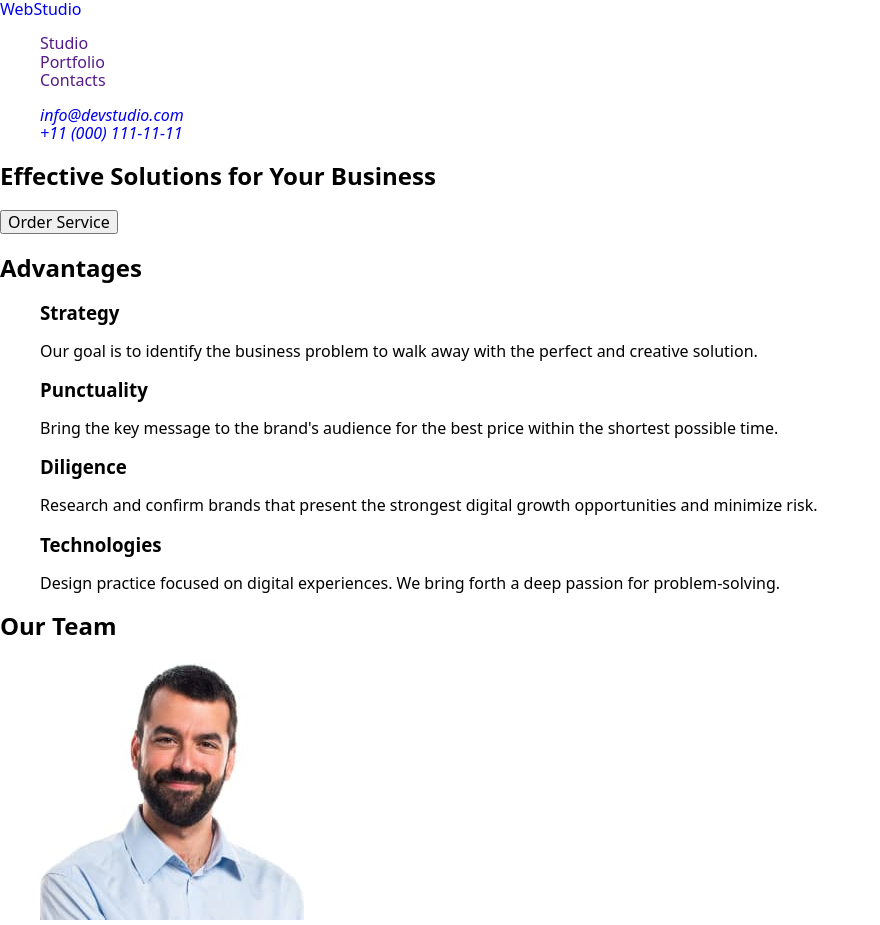
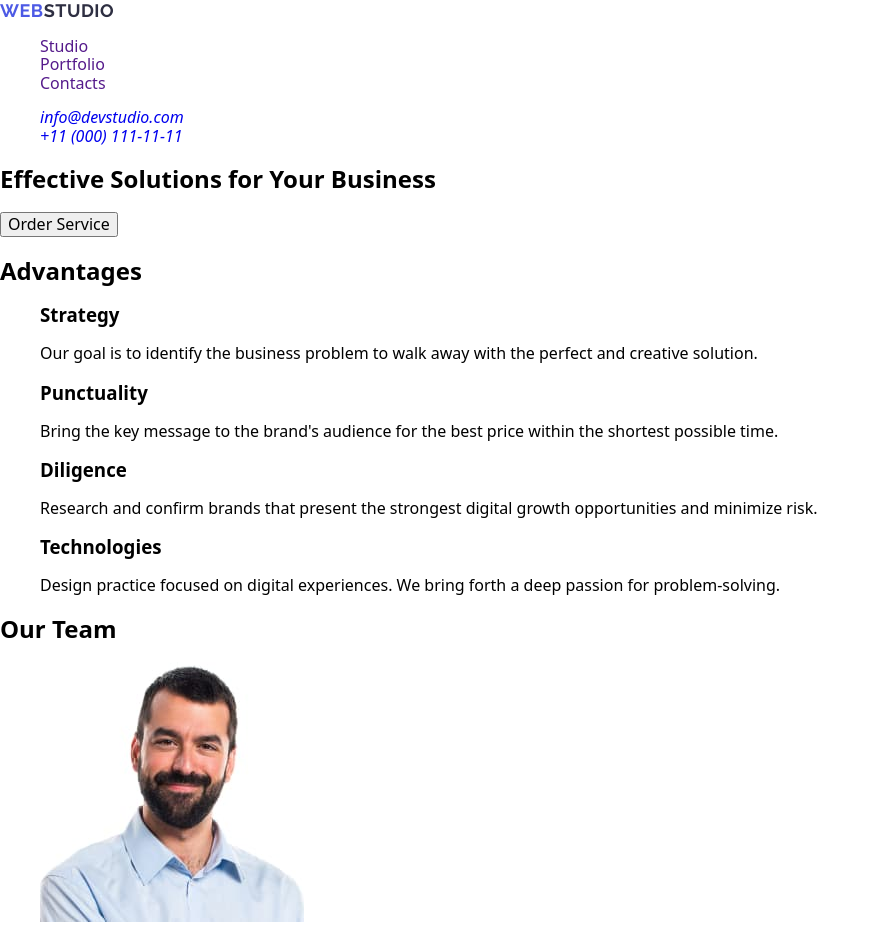
Before and after one commit to Anna-Anatoliivna/goit-markup-hw-02, a plain HTML site: page index.html in a window 1280 px wide. Shown: the top 925 px of the page, without its empty margins (0-880 px from the left). Drawn offline with nearby package versions, Linux system fonts and the light colour scheme.

Commit message:
added styles for logo

```diff
--- a/css/styles.css
+++ b/css/styles.css
@@ -10,3 +10,15 @@ button {
 img {
     display: block;
 }
+.logo {
+    font-family: "Raleway", sans-serif;
+        font-weight: 700;
+        font-size: 18px;
+        line-height: 1.17;
+        letter-spacing: 0.03em;
+        text-transform: uppercase;
+        color: #2e2f42;
+}
+.text-violet {
+    color: #4d5ae5;
+}
--- a/index.html
+++ b/index.html
@@ -19,13 +19,13 @@
 </head>
 
 <body>
-    <header>
-        <nav>
-            <a href="./index.html">WebStudio</a>
-            <ul>
-                <li><a href="">Studio</a></li>
-                <li><a href="">Portfolio</a></li>
-                <li><a href="">Contacts</a></li>
+    <header class="page-header">
+        <nav class="navigation-page">
+            <a class="logo" href="./index.html"><span class="text-violet">Web</span>Studio</a>
+            <ul class="menu">
+                <li class="menu-item"><a class="menu-link" href="">Studio</a></li>
+                <li class="menu-item"><a class="menu-link" href="">Portfolio</a></li>
+                <li class="menu-item"><a class="menu-link" href="">Contacts</a></li>
             </ul>
         </nav>
         <address>
@@ -96,7 +96,7 @@
         </section>
     </main>
     <footer>
-        <a href="./index.html">WebStudio</a>
+        <a class="logo" href="./index.html"><span class="text-violet">Web</span>Studio</a>
         <p>Increase the flow of customers and sales for your business with digital marketing & growth solutions.</p>
     </footer>
 </body>
```
